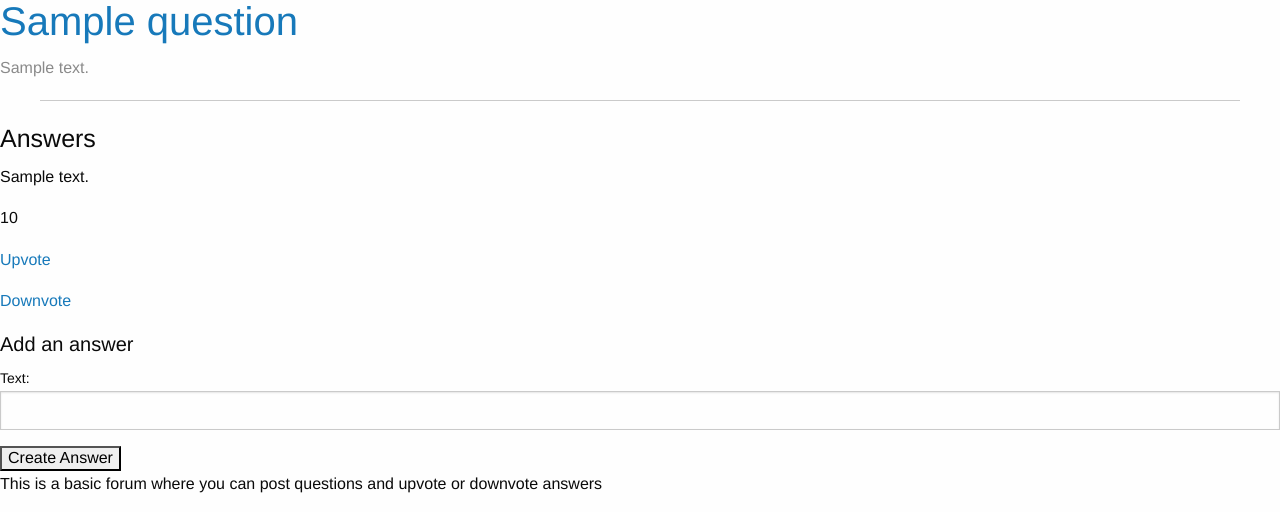
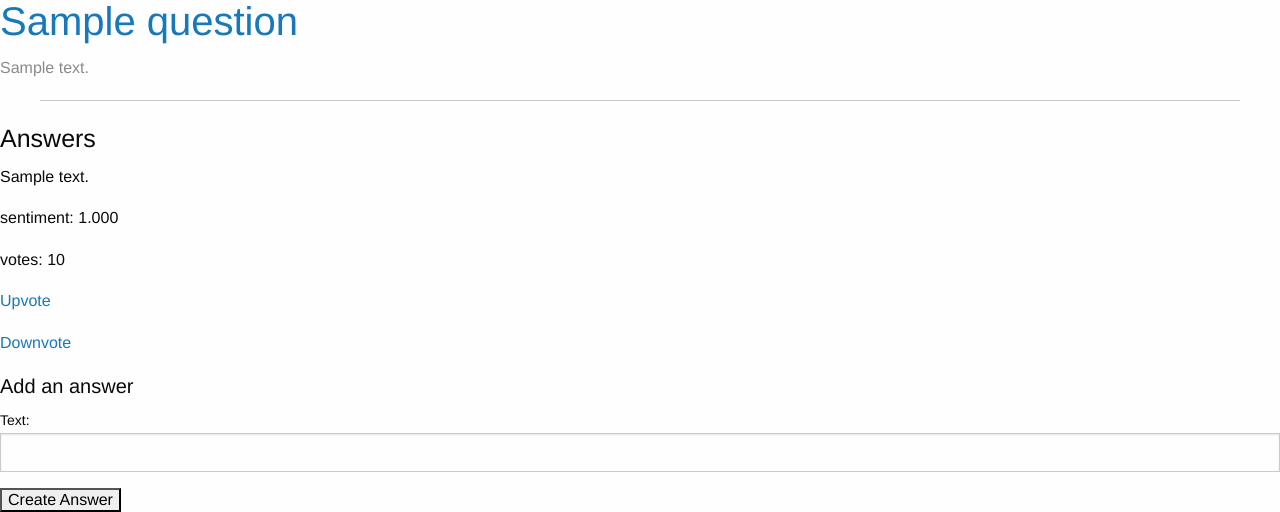
Before and after one commit to annaconda101/water, a Django app: page /1/ in a window 1280 px wide. Shown: the part 139-651 px from the top of the page. Run offline with Django 3.2, Linux system fonts and the light colour scheme; tables that the repository leaves empty hold one stand-in row (values such as "Sample post"); some libraries are stand-ins or nearby versions.

Commit message:
added sentence polarity score on answers

```diff
--- a/fire/forms.py
+++ b/fire/forms.py
@@ -1,9 +1,11 @@
 from django import forms
 
 from .models import Answer, Question
+from textblob import TextBlob
 
 
 class AnswerForm(forms.ModelForm):
+
     class Meta:
         model = Answer
         fields = ('text',)
@@ -15,8 +17,17 @@ class AnswerForm(forms.ModelForm):
     def save(self):
         answer = super(AnswerForm, self).save(commit=False)
         answer.question = self.question
+        answer.sentiment_polarity = self.get_sentiment_polarity(answer.text)
         answer.save()
+
         return answer
+
+    @staticmethod
+    def get_sentiment_polarity(text):
+        blob = TextBlob(text)
+        sentiment_scores = [sentence.polarity for sentence in blob.sentences]
+
+        return sum(sentiment_scores)/len(sentiment_scores)
 
 
 class QuestionForm(forms.ModelForm):
--- a/fire/models.py
+++ b/fire/models.py
@@ -20,6 +20,7 @@ class Answer(models.Model):
     text = models.CharField(max_length=200)
     score = models.IntegerField(default=0)
     question = models.ForeignKey(Question, related_name='answers')
+    sentiment_polarity = models.DecimalField(max_digits=5, decimal_places=3)
 
     def __unicode__(self):
         return '%s - %s' %(self.text, self.question)
--- a/fire/templates/fire/question-detail.html
+++ b/fire/templates/fire/question-detail.html
@@ -8,7 +8,8 @@
     <h4>Answers</h4>
     {% for answer in question.answers.all %}
         {{ answer.text|linebreaks }}
-        <p id='answer-{{ answer.id }}-score'>{{ answer.score }}</p>
+        <p>sentiment: {{ answer.sentiment_polarity }}
+        <p id='answer-{{ answer.id }}-score'>votes: {{ answer.score }}</p>
         <p><a id='answer-{{ answer.id }}-upvote' href='{{ answer.get_upvote_url }}'>Upvote</a></p>
         <p><a id='answer-{{ answer.id }}-downvote' href='{{ answer.get_downvote_url }}'>Downvote</a></p>
     {% empty %}
```
Also changed, not shown: fire/migrations/0003_answer_sentiment_polarity.py (added).
